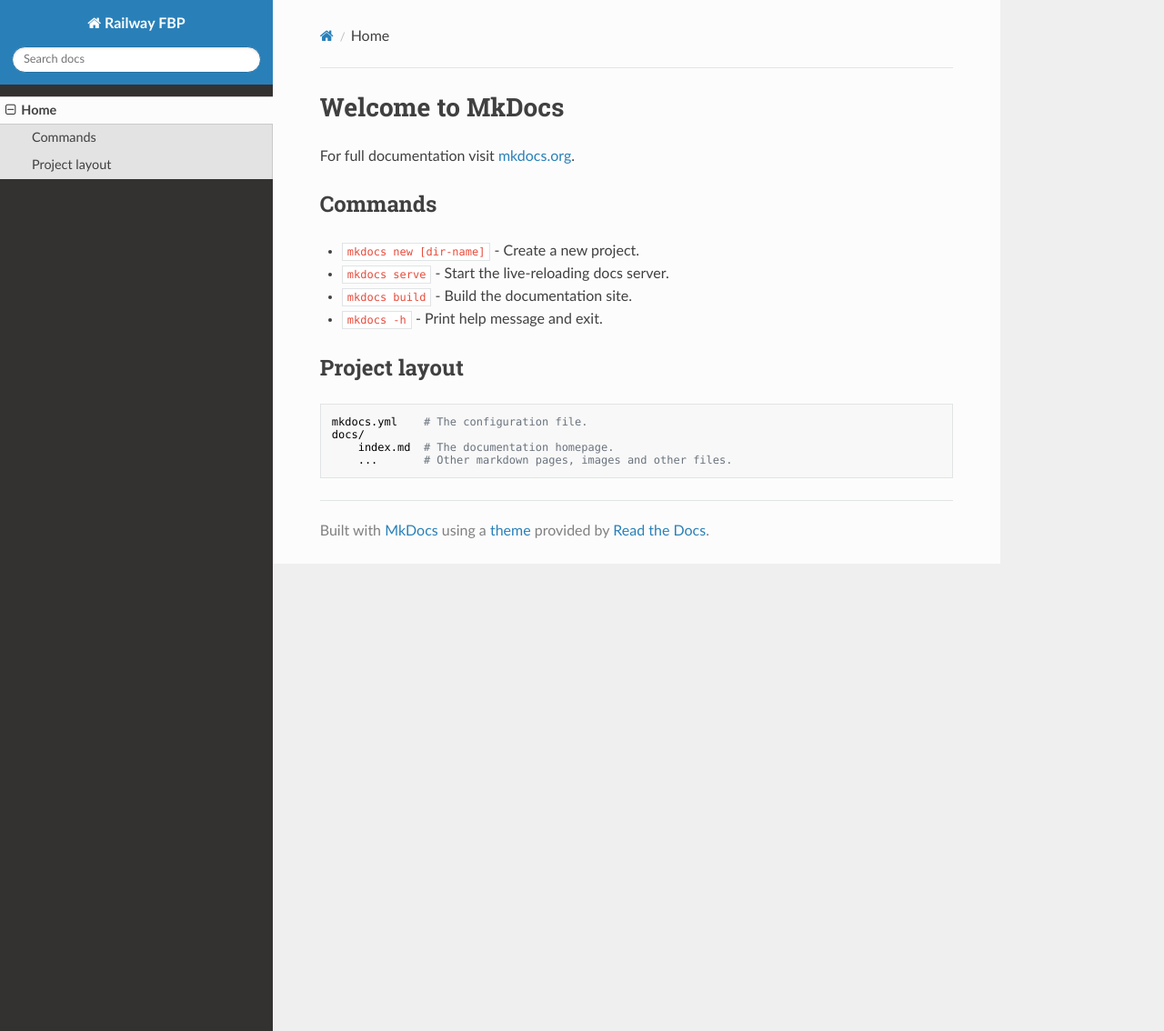
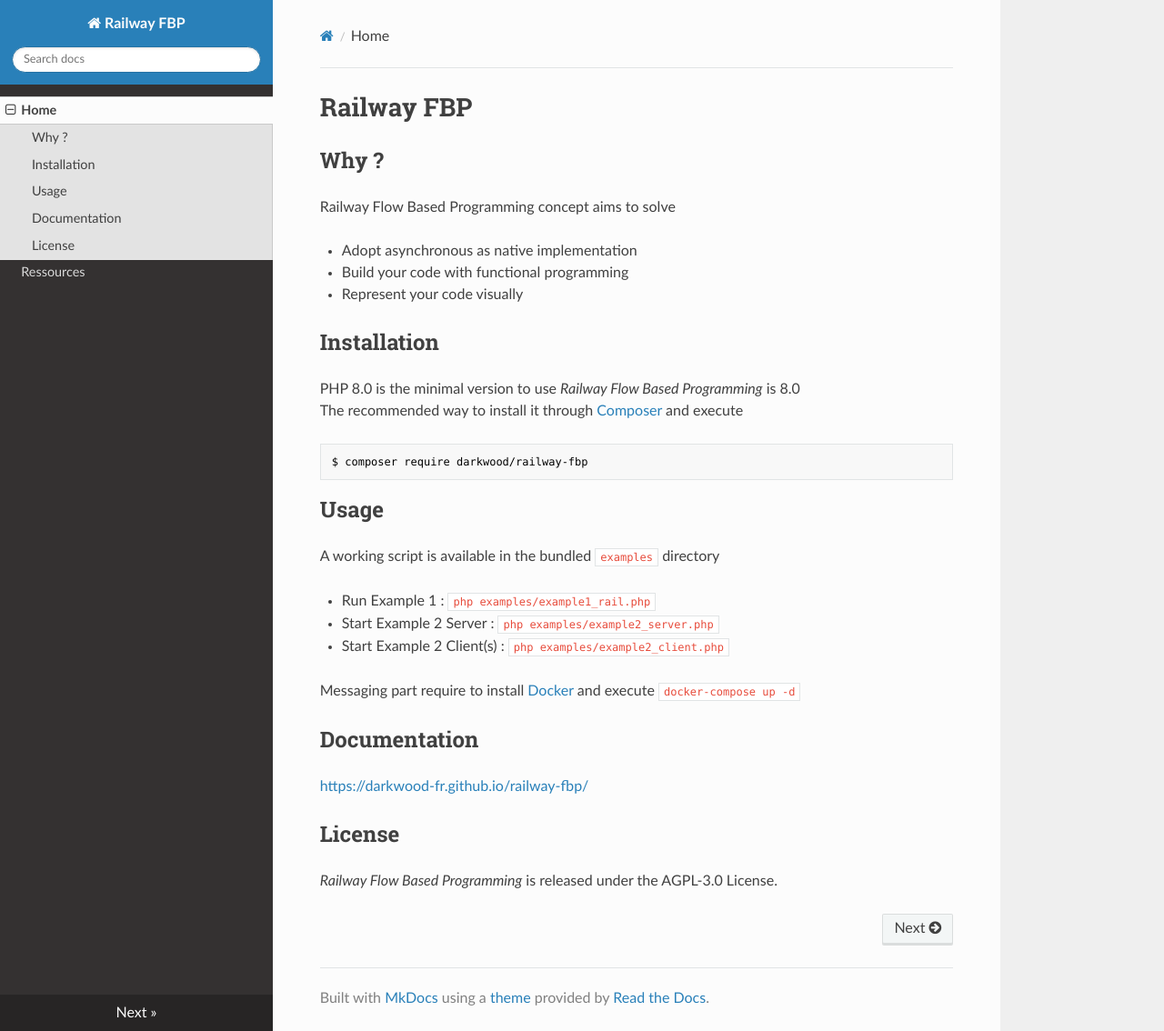
Before and after one commit to darkwood-com/flow, an MkDocs documentation site: the page built from docs/index.md, in a window 1280 px wide and 1134 px high. Shown: the whole window at 91% size. Built offline with MkDocs 1.6.1, drawn with Linux system fonts in a browser that asks for light colours; nearby versions of some CDN libraries.

Commit message:
:hammer: add ressources

````diff
--- a/docs/index.md
+++ b/docs/index.md
@@ -1,17 +1,36 @@
-# Welcome to MkDocs
+# Railway FBP
 
-For full documentation visit [mkdocs.org](https://www.mkdocs.org).
+## Why ?
 
-## Commands
+Railway Flow Based Programming concept aims to solve
 
-* `mkdocs new [dir-name]` - Create a new project.
-* `mkdocs serve` - Start the live-reloading docs server.
-* `mkdocs build` - Build the documentation site.
-* `mkdocs -h` - Print help message and exit.
+- Adopt asynchronous as native implementation
+- Build your code with functional programming
+- Represent your code visually
 
-## Project layout
+## Installation
 
-    mkdocs.yml    # The configuration file.
-    docs/
-        index.md  # The documentation homepage.
-        ...       # Other markdown pages, images and other files.
+PHP 8.0 is the minimal version to use _Railway Flow Based Programming_ is 8.0
+The recommended way to install it through [Composer](http://getcomposer.org/) and execute
+
+```bash
+$ composer require darkwood/railway-fbp
+```
+
+## Usage
+
+A working script is available in the bundled `examples` directory
+
+- Run Example 1 : `php examples/example1_rail.php`
+- Start Example 2 Server : `php examples/example2_server.php`
+- Start Example 2 Client(s) : `php examples/example2_client.php`
+
+Messaging part require to install [Docker](https://www.docker.com) and execute `docker-compose up -d`
+
+## Documentation
+
+[https://darkwood-fr.github.io/railway-fbp/](https://darkwood-fr.github.io/railway-fbp/)
+
+## License
+
+_Railway Flow Based Programming_ is released under the AGPL-3.0 License.
--- a/mkdocs.yml
+++ b/mkdocs.yml
@@ -1,4 +1,5 @@
 site_name: Railway FBP
 nav:
   - Home: index.md
+  - Ressources: ressources.md
 theme: readthedocs
````
Also changed, not shown: README.md (+9 -34 lines), docs/ressources.md (added, +35 -0 lines), packages/php/README.md (+3 -60 lines), CHANGELOG.md (renamed from packages/php/CHANGELOG.md), 1 other file.
